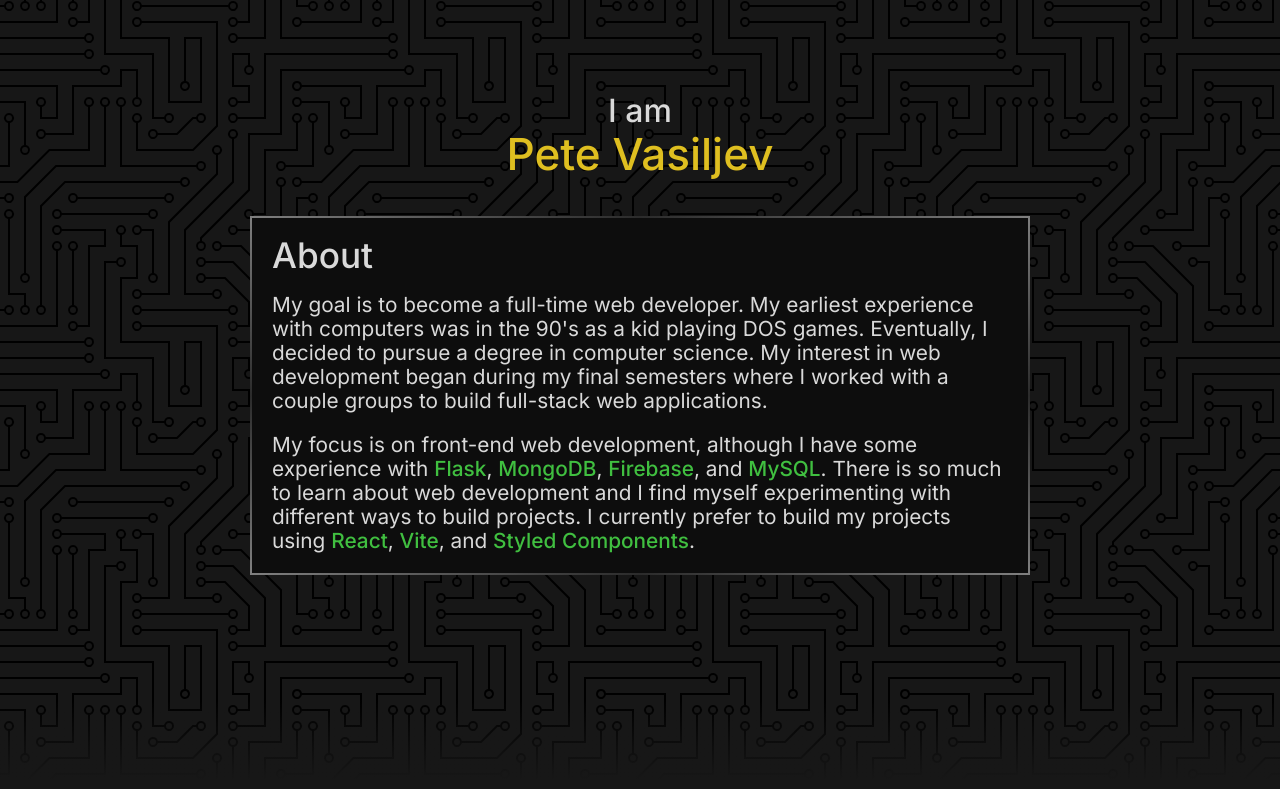
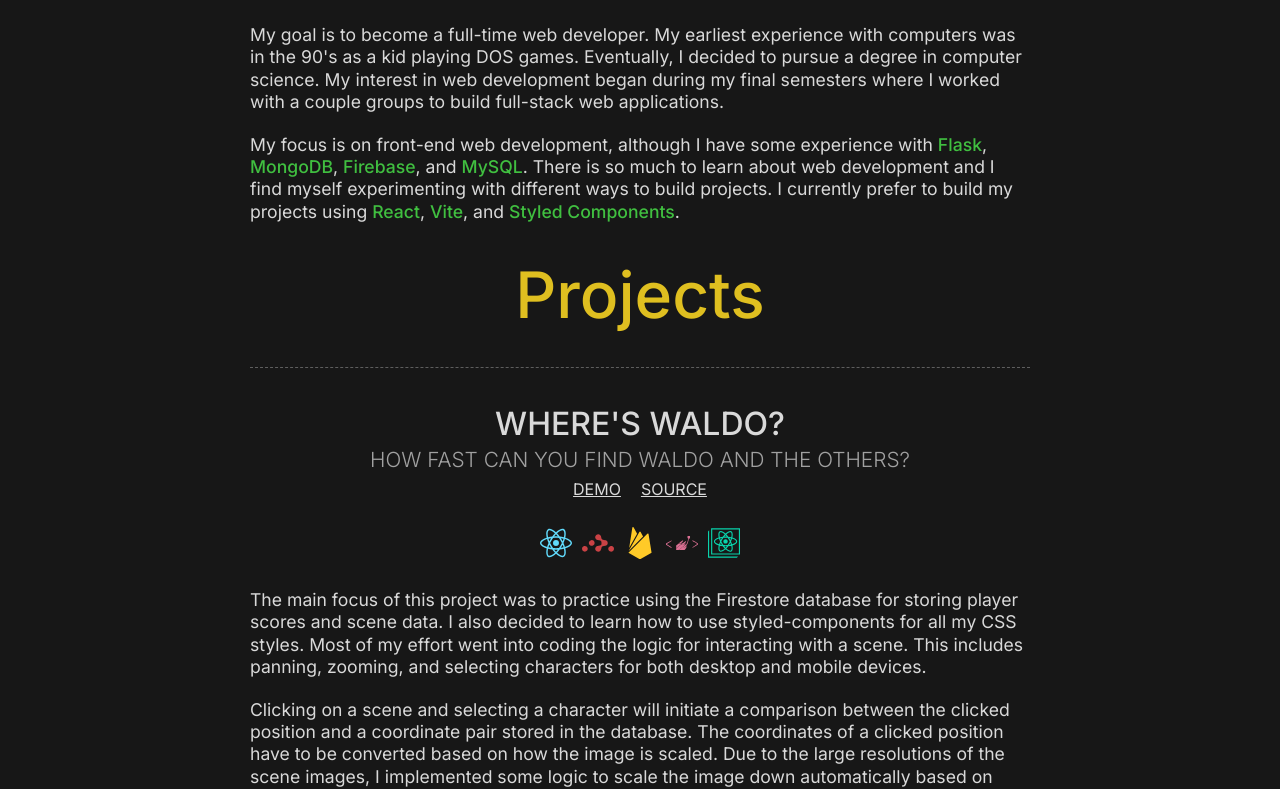
Before and after one commit to pv-230/portfolio, a React (Vite) app: page / in a window 1280 px wide. Shown: the part 980-1769 px from the top of the page. Built offline with nearby package versions, Linux system fonts and the light colour scheme.

Commit message:
Normalize app section styles

```diff
--- a/src/common/common-styles.js
+++ b/src/common/common-styles.js
@@ -1,4 +1,12 @@
 import styled from 'styled-components';
+
+const SectionContainer = styled.div`
+  display: flex;
+  flex-direction: column;
+  align-items: center;
+  width: 100%;
+  background-color: var(--color-app-bg);
+`;
 
 const StyledSection = styled.section`
   display: flex;
@@ -6,15 +14,24 @@
   align-items: center;
   max-width: var(--content-max-width);
   padding: 20px;
+  gap: 40px;
 `;
 
 const SectionHeader = styled.h2`
-  font-size: 1.2rem;
+  font-size: 4rem;
+  font-weight: 500;
+  color: var(--color-gold);
 `;
 
-const AdaptiveParagraph = styled.p`
-  line-height: clamp(1.3rem, 3vw, 1.5rem);
-  font-size: clamp(1.1rem, 3vw, 1.3rem);
+const ParagraphContainer = styled.div`
+  display: flex;
+  flex-direction: column;
+  gap: 20px;
 `;
 
-export { StyledSection, SectionHeader, AdaptiveParagraph };
+const StyledParagraph = styled.p`
+  font-size: 1.1rem;
+  line-height: 1.4rem;
+`;
+
+export { SectionContainer, StyledSection, SectionHeader, ParagraphContainer, StyledParagraph };
--- a/src/components/about.jsx
+++ b/src/components/about.jsx
@@ -1,129 +1,13 @@
 import { forwardRef } from 'react';
 import styled from 'styled-components';
 
-import { SectionHeader, AdaptiveParagraph } from '../common/common-styles';
-
-const Hero = styled.div`
-  display: flex;
-  flex-direction: column;
-  justify-content: center;
-  align-items: center;
-  min-height: 100vh;
-  background-color: var(--color-app-bg);
-  animation: 0.75s linear 2.25s forwards reveal;
-`;
-
-const HeroFade = styled.div`
-  height: 10vh;
-  background-color: var(--color-app-bg);
-  background-image: linear-gradient(transparent, var(--color-app-bg));
-  animation: 0.75s linear 2.25s forwards reveal;
-`;
-
-const AboutWrapper = styled.div`
-  display: flex;
-  flex-direction: column;
-  gap: 40px;
-  max-width: var(--content-max-width);
-  padding: 20px;
-  padding-top: calc(var(--header-height) + 40px);
-`;
-
-const HeaderGroup = styled.hgroup`
-  display: flex;
-  flex-direction: column;
-  align-items: center;
-  gap: 5px;
-`;
-
-const HeaderText = styled.p`
-  font-size: 2rem;
-  font-weight: 500;
-  opacity: 0%;
-  animation: 0.75s forwards fadein;
-`;
-
-const HeaderTitle = styled.h1`
-  font-size: 2.75rem;
-  font-weight: 500;
-  text-align: center;
-  color: var(--color-gold);
-  opacity: 0%;
-  animation: 0.75s 0.75s forwards fadein;
-`;
-
-const Line = styled.div`
-  width: ${({ vertical }) => (vertical ? '2px' : '0px')};
-  height: ${({ vertical }) => (vertical ? '0px' : '2px')};
-  background-image: ${({ vertical, halfLeft, halfRight }) =>
-    `linear-gradient(to ${vertical ? 'bottom' : 'right'}, ${
-      halfLeft
-        ? 'var(--color-neutral-5), var(--color-neutral-8)'
-        : `${
-            halfRight
-              ? 'var(--color-neutral-8), var(--color-neutral-5)'
-              : 'var(--color-neutral-5), var(--color-neutral-8), var(--color-neutral-5)'
-          }`
-    })`};
-  animation: ${({ delay, vertical }) =>
-    `0.25s linear ${delay}s both ${vertical ? 'stretch-height' : 'stretch-width'}`};
-  grid-column: ${({ gridColumn }) => gridColumn};
-  grid-row: ${({ gridRow }) => gridRow};
-  justify-self: ${({ justify }) => justify};
-
-  @keyframes stretch-width {
-    to {
-      width: 100%;
-    }
-  }
-
-  @keyframes stretch-height {
-    to {
-      height: 100%;
-    }
-  }
-`;
-
-const AboutGrid = styled.div`
-  display: grid;
-  grid-template-columns: 2px 1fr 1fr 2px;
-  grid-template-rows: 2px 1fr 2px;
-`;
-
-const AboutSection = styled.section`
-  grid-column: 2 / 4;
-  grid-row: 2 / 3;
-  display: flex;
-  flex-direction: column;
-  gap: 20px;
-  padding: 20px;
-  animation: 0.75s linear 2.25s forwards darken-bg;
-
-  @keyframes darken-bg {
-    to {
-      background-color: var(--color-neutral-10);
-    }
-  }
-`;
-
-const AboutHeader = styled(SectionHeader)`
-  font-size: 2.2rem;
-  font-weight: 500;
-  opacity: 0%;
-  animation: 0.75s 2.25s forwards fadein;
-`;
-
-const AboutText = styled(AdaptiveParagraph)`
-  opacity: 0%;
-
-  &:nth-of-type(1) {
-    animation: 0.75s 2.5s forwards fadein;
-  }
-
-  &:nth-of-type(2) {
-    animation: 0.75s 2.75s forwards fadein;
-  }
-`;
+import {
+  SectionContainer,
+  StyledSection,
+  SectionHeader,
+  ParagraphContainer,
+  StyledParagraph,
+} from '../common/common-styles';
 
 const StrongText = styled.strong`
   color: var(--color-green);
@@ -133,42 +17,28 @@
 //-------------------------------------------------------------------------------------------------
 
 const About = forwardRef((props, ref) => (
-  <>
-    <Hero>
-      <AboutWrapper id="about" ref={ref}>
-        <HeaderGroup>
-          <HeaderText>I am</HeaderText>
-          <HeaderTitle>Pete Vasiljev</HeaderTitle>
-        </HeaderGroup>
-        <AboutGrid>
-          <Line gridColumn="1 / 5" gridRow="1 / 2" delay={1.5} justify="center" />
-          <Line vertical gridColumn="1 / 2" gridRow="1 / 4" delay={1.75} />
-          <Line vertical gridColumn="4 / 5" gridRow="1 / 4" delay={1.75} />
-          <Line gridColumn="1 / 3" gridRow="3 / 4" delay={2} halfLeft />
-          <Line gridColumn="3 / 5" gridRow="3 / 4" delay={2} justify="end" halfRight />
-          <AboutSection>
-            <AboutHeader>About</AboutHeader>
-            <AboutText>
-              My goal is to become a full-time web developer. My earliest experience with computers
-              was in the 90&apos;s as a kid playing DOS games. Eventually, I decided to pursue a
-              degree in computer science. My interest in web development began during my final
-              semesters where I worked with a couple groups to build full-stack web applications.
-            </AboutText>
-            <AboutText>
-              My focus is on front-end web development, although I have some experience with{' '}
-              <StrongText>Flask</StrongText>, <StrongText>MongoDB</StrongText>,{' '}
-              <StrongText>Firebase</StrongText>, and <StrongText> MySQL</StrongText>. There is so
-              much to learn about web development and I find myself experimenting with different
-              ways to build projects. I currently prefer to build my projects using{' '}
-              <StrongText>React</StrongText>, <StrongText>Vite</StrongText>, and{' '}
-              <StrongText>Styled Components</StrongText>.
-            </AboutText>
-          </AboutSection>
-        </AboutGrid>
-      </AboutWrapper>
-    </Hero>
-    <HeroFade />
-  </>
+  <SectionContainer id="about" ref={ref}>
+    <StyledSection>
+      <SectionHeader>About</SectionHeader>
+      <ParagraphContainer>
+        <StyledParagraph>
+          My goal is to become a full-time web developer. My earliest experience with computers was
+          in the 90&apos;s as a kid playing DOS games. Eventually, I decided to pursue a degree in
+          computer science. My interest in web development began during my final semesters where I
+          worked with a couple groups to build full-stack web applications.
+        </StyledParagraph>
+        <StyledParagraph>
+          My focus is on front-end web development, although I have some experience with{' '}
+          <StrongText>Flask</StrongText>, <StrongText>MongoDB</StrongText>,{' '}
+          <StrongText>Firebase</StrongText>, and <StrongText> MySQL</StrongText>. There is so much
+          to learn about web development and I find myself experimenting with different ways to
+          build projects. I currently prefer to build my projects using{' '}
+          <StrongText>React</StrongText>, <StrongText>Vite</StrongText>, and{' '}
+          <StrongText>Styled Components</StrongText>.
+        </StyledParagraph>
+      </ParagraphContainer>
+    </StyledSection>
+  </SectionContainer>
 ));
 
 export default About;
--- a/src/components/project.jsx
+++ b/src/components/project.jsx
@@ -2,7 +2,7 @@
 import PropTypes from 'prop-types';
 
 import ProjectTech from './project-tech';
-import { AdaptiveParagraph } from '../common/common-styles';
+import { ParagraphContainer, StyledParagraph } from '../common/common-styles';
 
 const StyledProject = styled.div`
   display: flex;
@@ -21,8 +21,9 @@
   text-align: center;
 `;
 
-const ProjectSummary = styled(AdaptiveParagraph)`
+const ProjectSummary = styled.p`
   color: var(--color-secondary-font);
+  font-size: 1.3rem;
   font-weight: 300;
   text-transform: uppercase;
   text-align: center;
@@ -42,17 +43,6 @@
   }
 `;
 
-const Details = styled.div`
-  display: flex;
-  flex-direction: column;
-  gap: 20px;
-`;
-
-const DetailsParagraph = styled.p`
-  font-size: 1.1rem;
-  line-height: 1.4rem;
-`;
-
 //-------------------------------------------------------------------------------------------------
 
 function Project({ project }) {
@@ -65,12 +55,12 @@
         <StyledAnchor href={project.githubLink}>Source</StyledAnchor>
       </Links>
       <ProjectTech techArr={project.tech} />
-      <Details>
+      <ParagraphContainer>
         {project.details.map((paragraph, i) => (
           // eslint-disable-next-line react/no-array-index-key
-          <DetailsParagraph key={i}>{paragraph}</DetailsParagraph>
+          <StyledParagraph key={i}>{paragraph}</StyledParagraph>
         ))}
-      </Details>
+      </ParagraphContainer>
     </StyledProject>
   );
 }
--- a/src/components/projects.jsx
+++ b/src/components/projects.jsx
@@ -1,27 +1,9 @@
 import { forwardRef } from 'react';
 import styled from 'styled-components';
 
-import { StyledSection, SectionHeader } from '../common/common-styles';
+import { SectionContainer, StyledSection, SectionHeader } from '../common/common-styles';
 import Project from './project';
 import projects from '../data/text-data';
-
-const StyledProjects = styled.div`
-  display: flex;
-  flex-direction: column;
-  align-items: center;
-  width: 100%;
-  background-color: var(--color-app-bg);
-`;
-
-const ProjectSection = styled(StyledSection)`
-  gap: 40px;
-`;
-
-const ProjectsHeader = styled(SectionHeader)`
-  font-size: 4rem;
-  font-weight: 500;
-  color: var(--color-gold);
-`;
 
 const ProjectsList = styled.div`
   display: flex;
@@ -31,16 +13,16 @@
 //-------------------------------------------------------------------------------------------------
 
 const Projects = forwardRef((props, ref) => (
-  <StyledProjects>
-    <ProjectSection id="projects" ref={ref}>
-      <ProjectsHeader>Projects</ProjectsHeader>
+  <SectionContainer>
+    <StyledSection id="projects" ref={ref}>
+      <SectionHeader>Projects</SectionHeader>
       <ProjectsList>
         {projects.map((project) => (
           <Project project={project} key={project.name} />
         ))}
       </ProjectsList>
-    </ProjectSection>
-  </StyledProjects>
+    </StyledSection>
+  </SectionContainer>
 ));
 
 export default Projects;
```
